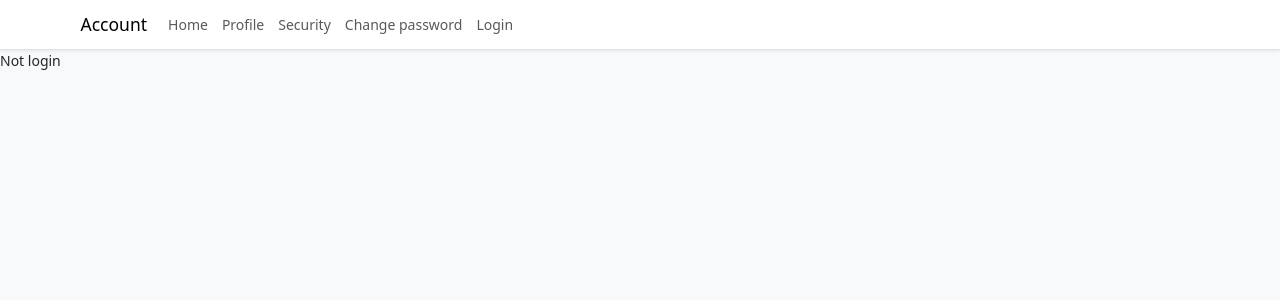
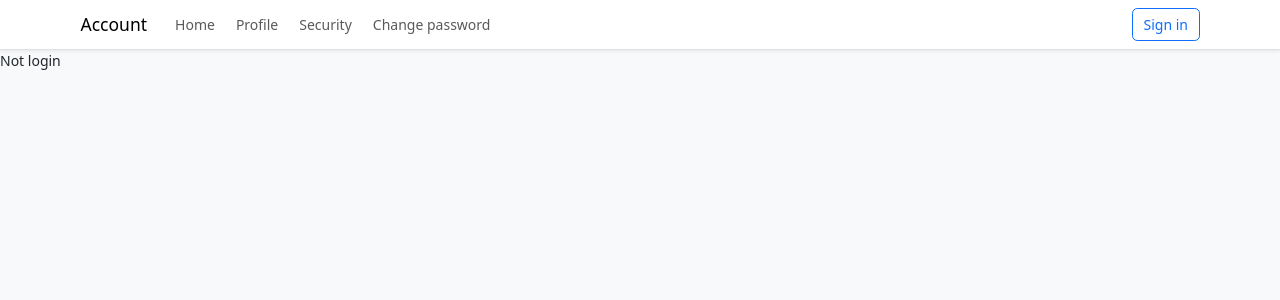
Before and after one commit to ngothikimoanh/hrm-django, a Django app: page /account/ in a window 1280 px wide. Shown: the top 300 px of the page. Run offline with Django 5.2, Linux system fonts and the light colour scheme; parts of the project's set-up code (start-up, migrations or seed data) failed here and were passed over.

Commit message:
update navigation bar

```diff
--- a/src/account/templates/account/nav.html
+++ b/src/account/templates/account/nav.html
@@ -1,6 +1,6 @@
 <nav class="navbar navbar-expand-lg bg-body-tertiary border-bottom shadow-sm">
   <div class="container">
-    <a class="navbar-brand" href="#">Account</a>
+    <a class="navbar-brand me-4" href="{% url 'account-home' %}">Account</a>
 
     <button class="navbar-toggler" type="button" data-bs-toggle="collapse" data-bs-target="#navbarNav" aria-controls="navbarNav" aria-expanded="false" aria-label="Toggle navigation">
       <span class="navbar-toggler-icon"></span>
@@ -8,33 +8,35 @@
 
     <div class="collapse navbar-collapse" id="navbarNav">
       <ul class="navbar-nav">
-        <li class="nav-item">
+        <li class="nav-item me-2">
           <a class="nav-link" aria-current="page" href="{% url 'account-home' %}">Home</a>
         </li>
 
-        <li class="nav-item">
+        <li class="nav-item me-2">
           <a class="nav-link" href="{% url 'account-user-profile' %}">Profile</a>
         </li>
 
-        <li class="nav-item">
+        <li class="nav-item me-2">
           <a class="nav-link" href="#">Security</a>
         </li>
 
-        <li class="nav-item">
+        <li class="nav-item me-2">
           <a class="nav-link" href="{% url 'account-user-change_password' %}">Change password</a>
         </li>
 
-        <li class="nav-item">
-          {% if user.is_authenticated %}
-          <form method="post" action="{% url 'account-user-logout' %}">
-            {% csrf_token %}
-            <button class="nav-link">Logout</button>
-          </form>
-          {% else %}
-          <a class="nav-link" href="{% url 'account-user-login' %}">Login</a>
-          {% endif %}
-        </li>
+
       </ul>
+    </div>
+
+    <div>
+      {% if user.is_authenticated %}
+      <form method="post" action="{% url 'account-user-logout' %}">
+        {% csrf_token %}
+        <button class="btn btn-outline-danger">Logout</button>
+      </form>
+      {% else %}
+      <a class="btn btn-outline-primary ms-2" href="{% url 'account-user-login' %}">Sign in</a>
+      {% endif %}
     </div>
   </div>
 </nav>
```
